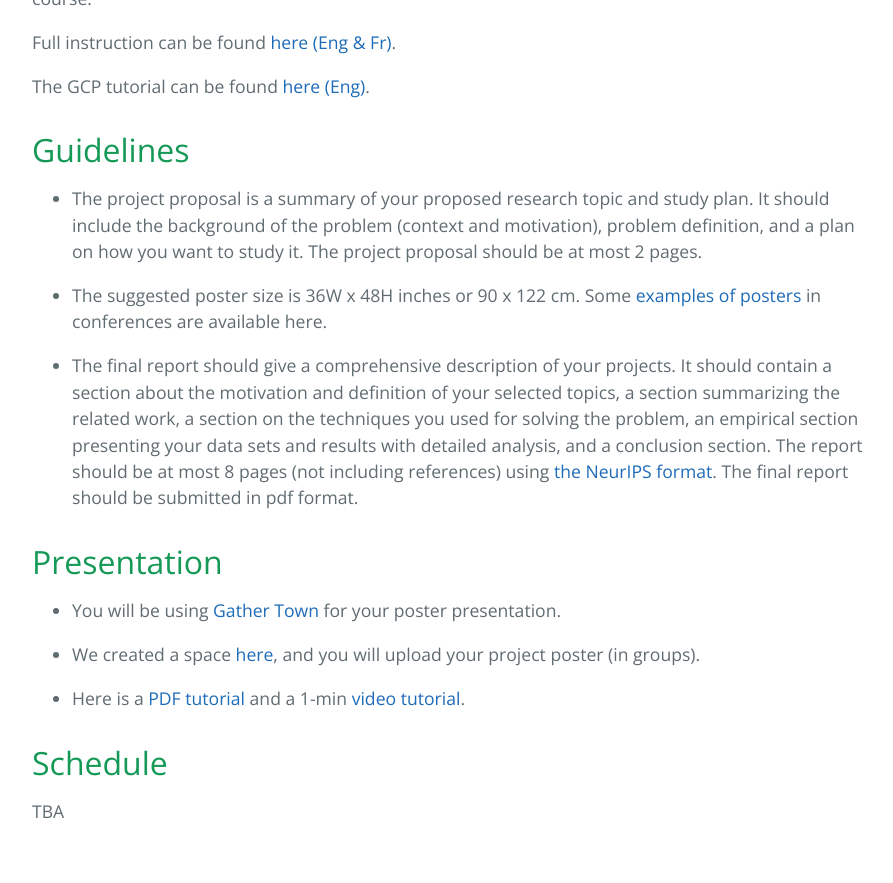
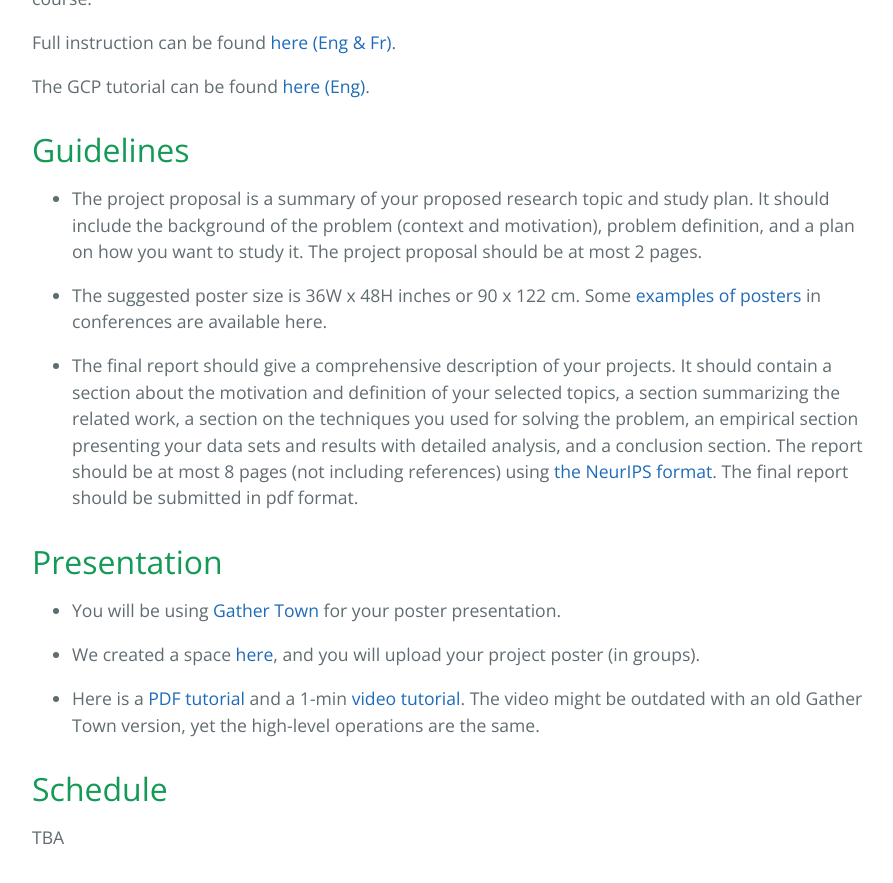
Before and after one commit to DeepGraphLearning/Math80600A_2022W, a Jekyll site: the page built from project.md, in a window 1280 px wide and 900 px high, scrolled down 646 px. Shown: the top 883 px of the window, without its empty margins (192-1085 px from the left). Built offline with Jekyll 4.4.1, drawn with Linux system fonts in a browser that asks for light colours.

Commit message:
Update project.md

```diff
--- a/project.md
+++ b/project.md
@@ -28,7 +28,7 @@ The final report should be submitted in pdf format.
 
 - We created a space [here](https://app.gather.town/invite?token=fqdUAa8nsX9ono7di7MH6cW466atsgt2), and you will upload your project poster (in groups).
 
-- Here is a [PDF tutorial](https://www.dropbox.com/s/xq6xofcww1hn4oi/GatherTown%20Tutorial.pdf?dl=0) and a 1-min [video tutorial](https://www.dropbox.com/s/62r79g7j8tzhvhu/GatherTown%20Tutorial.mov?dl=0).
+- Here is a [PDF tutorial](https://www.dropbox.com/s/50b1c10d9m5jeeb/instruction.pdf?dl=0) and a 1-min [video tutorial](https://www.dropbox.com/s/62r79g7j8tzhvhu/GatherTown%20Tutorial.mov?dl=0). The video might be outdated with an old Gather Town version, yet the high-level operations are the same.
 
 
 
```
